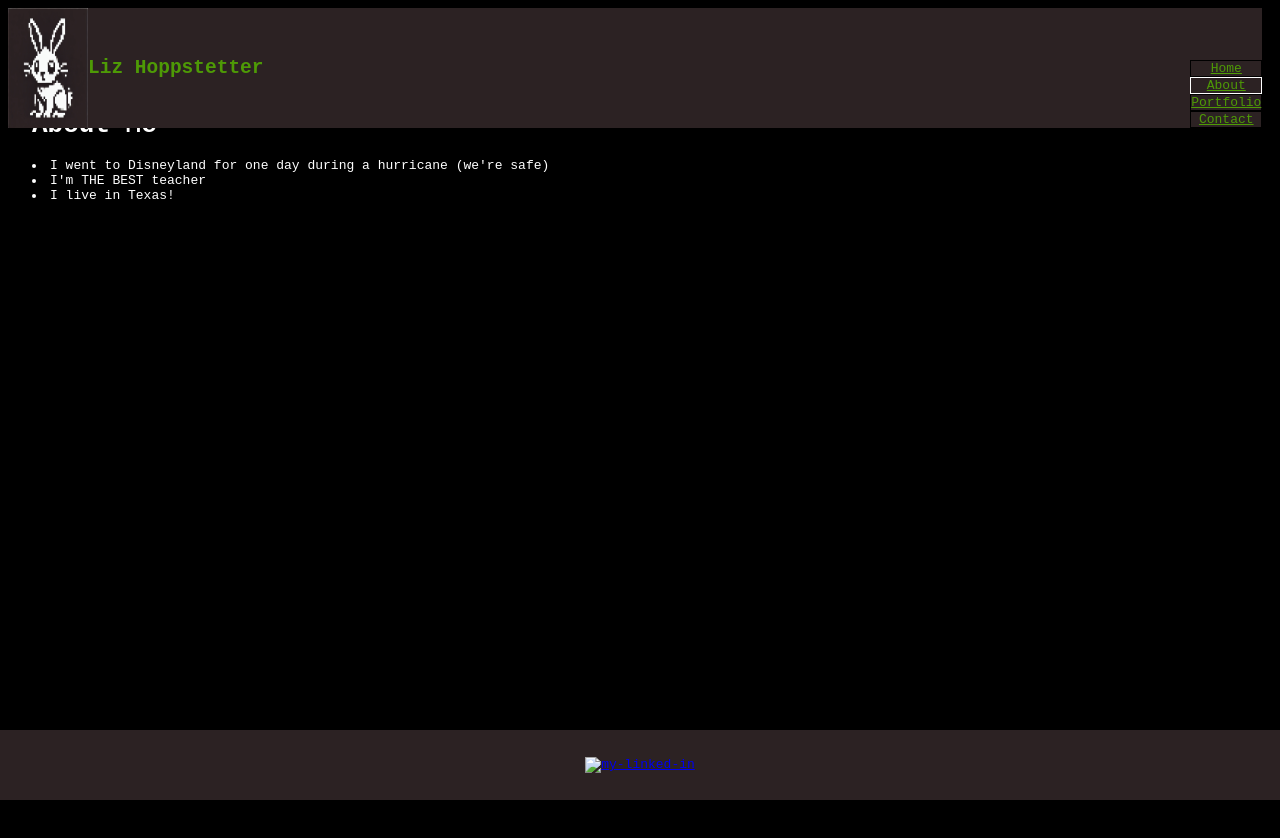
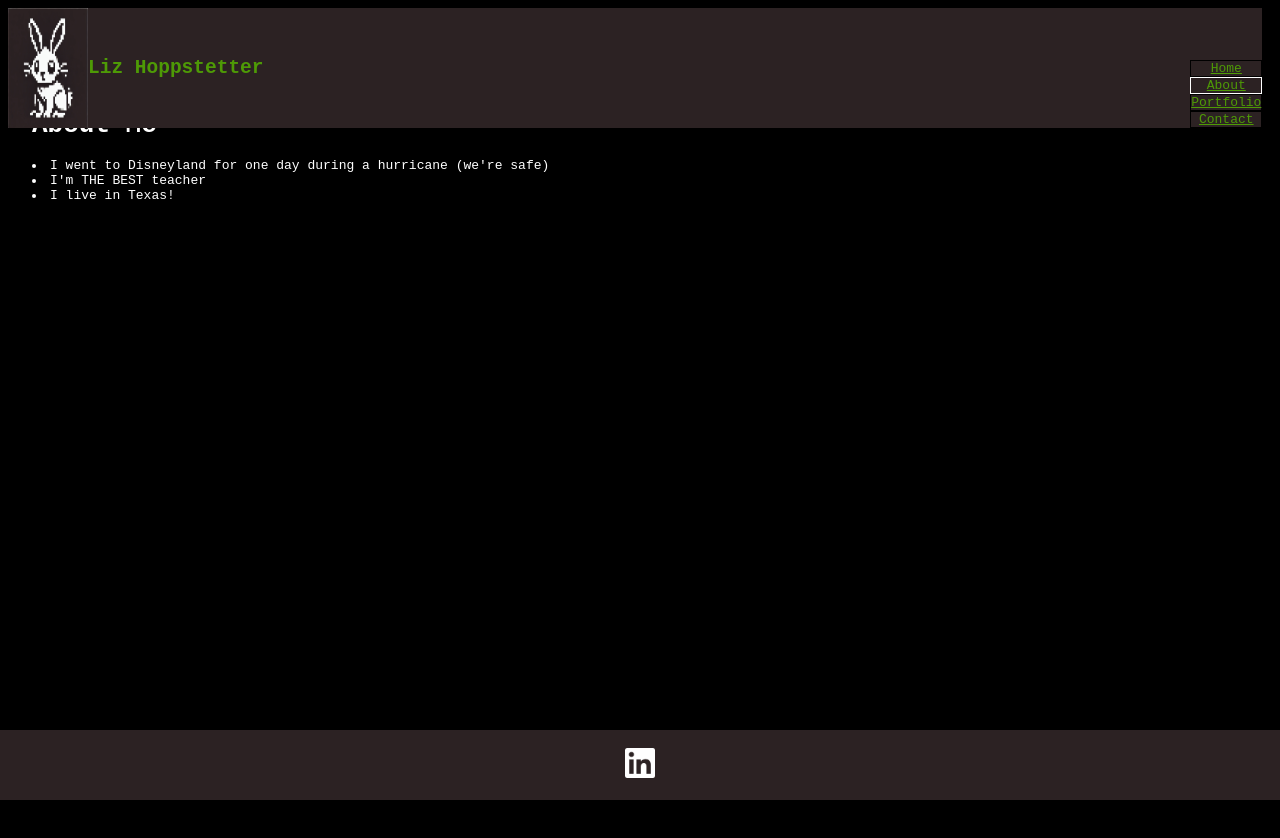
Before and after one commit to lizhopp/my-personal-website, a plain HTML site: page about.html in a window 1280 px wide. Drawn offline with Linux system fonts and the light colour scheme; the site is published under a folder, as on GitHub Pages, so addresses that start at the root find nothing.

Commit message:
fix linkedin logo

```diff
--- a/about.html
+++ b/about.html
@@ -30,7 +30,7 @@
         href="https://www.linkedin.com/in/elizabeth-hoppstetter-aa3a3159/"
         target="_blank"
       >
-        <img src="/img/linkedInLogo.png" alt="my-linked-in" />
+        <img src="img/linkedInLogo.png" alt="my-linked-in" />
       </a>
     </footer>
   </body>
```
Also changed, not shown: contact.html (+1 -1 lines), index.html (+1 -1 lines), portfolio.html (+1 -1 lines).
